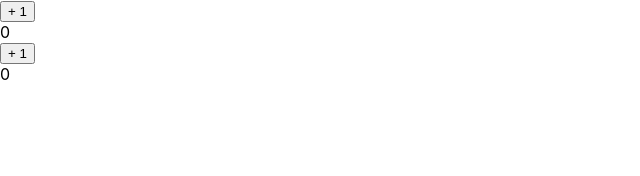
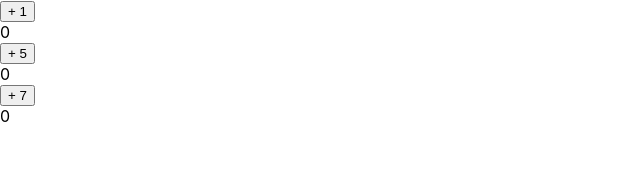
Before and after one commit to andydangit/React-Concept, a React (Create React App) app: page / in a window 1280 px wide. Shown: the top 176 px of the page, without its empty margins (0-640 px from the left). Built offline with nearby package versions, Linux system fonts and the light colour scheme.

Commit message:
show the value with props

```diff
--- a/src/components/App.js
+++ b/src/components/App.js
@@ -7,6 +7,7 @@ function App() {
     <div className="App">
       <CountButton incrementBy={1} />
       <CountButton incrementBy={5} />
+      <CountButton incrementBy={7} />
     </div>
   );
 }
--- a/src/components/CountButton.jsx
+++ b/src/components/CountButton.jsx
@@ -14,7 +14,7 @@ function CountButton(props) {
 
   return (
     <div>
-      <button onClick={handleClick}>+ 1</button>
+      <button onClick={handleClick}>+ {props.incrementBy}</button>
       <div> {currentCount} </div>
     </div>
   );
```
